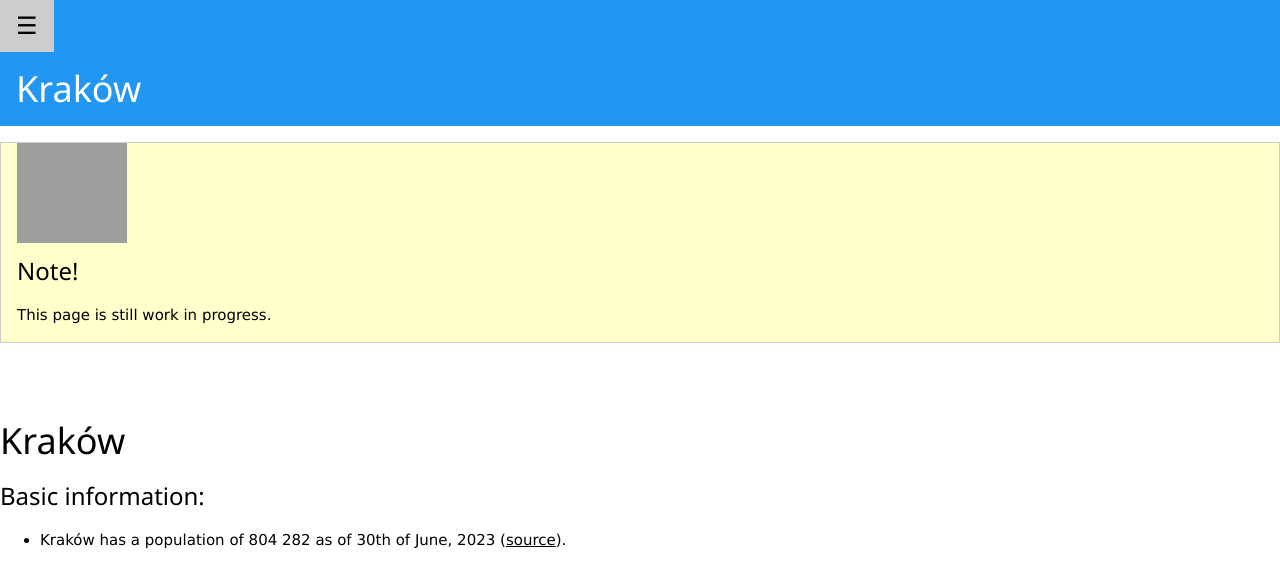
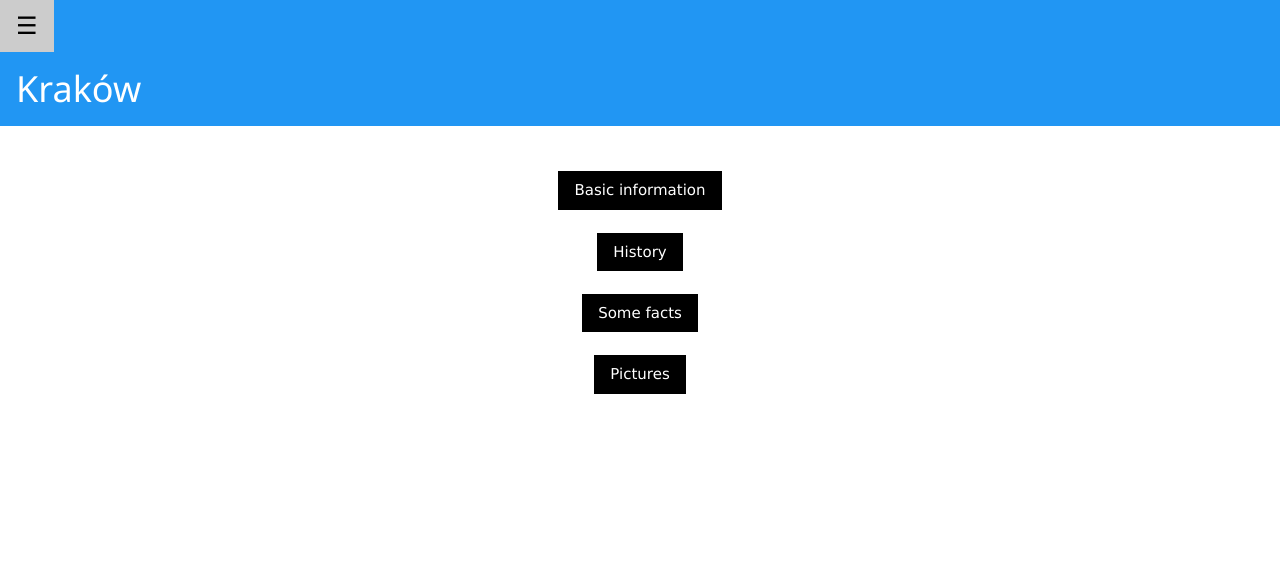
Before and after one commit to maks3216/maks3216.github.io, a plain HTML site: page krakow/index.html in a window 1280 px wide. Drawn offline with nearby package versions, Linux system fonts and the light colour scheme; grey boxes are pictures that could not be loaded.

Commit message:
Update index.html

```diff
--- a/krakow/index.html
+++ b/krakow/index.html
@@ -20,18 +20,23 @@
     <h1>Kraków</h1>
   </div>
 </div>
-  <div class="w3-panel w3-pale-yellow w3-border">
-   <img src="https://upload.wikimedia.org/wikipedia/commons/thumb/c/cd/PL_road_sign_A-14.svg/1024px-PL_road_sign_A-14.svg.png" alt="Work in progress" width="110" height="100">
-   <h3>Note!</h3>
-   <p>This page is still work in progress.</p>
+  <br>
+  <br>
+  <div class="w3-container w3-center">
+   <a href="info" class="w3-button w3-black">Basic information</a>
   </div>
   <br>
+  <div class="w3-container w3-center">
+   <a href="history" class="w3-button w3-black">History</a>
+  </div>
   <br>
-  <h1>Kraków</h1>
-  <h3>Basic information:</h3>
-  <ul>
-    <li>Kraków has a population of 804 282 as of 30th of June, 2023 (<a href="https://stat.gov.pl/obszary-tematyczne/ludnosc/ludnosc/powierzchnia-i-ludnosc-w-przekroju-terytorialnym-w-2023-roku,7,20.html">source</a>).</li>
-  </ul>
+  <div class="w3-container w3-center">
+  <a href="facts" class="w3-button w3-black">Some facts</a>
+  </div>
+  <br>
+  <div class="w3-container w3-center">
+  <a href="pictures" class="w3-button w3-black">Pictures</a>
+  </div>
 </div>
 <script>
 function w3_open() {
```
